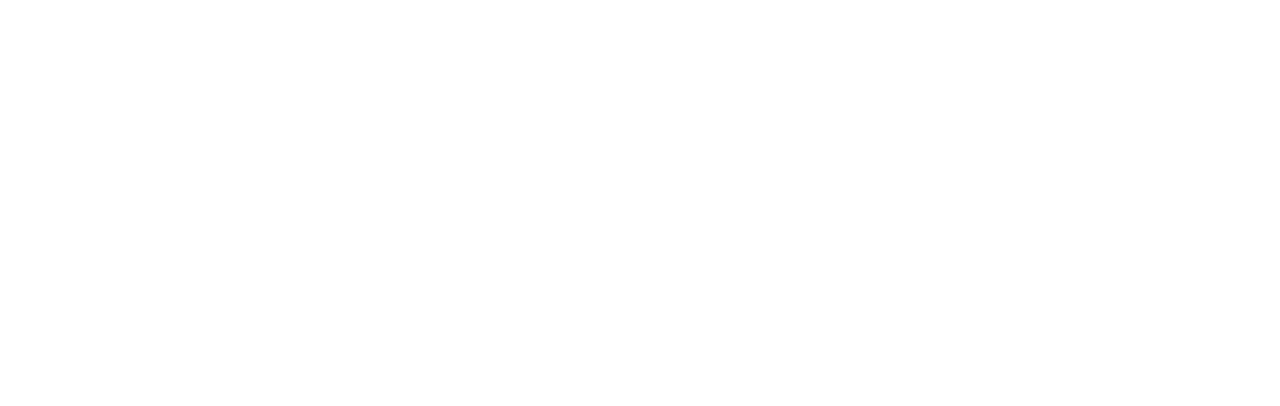
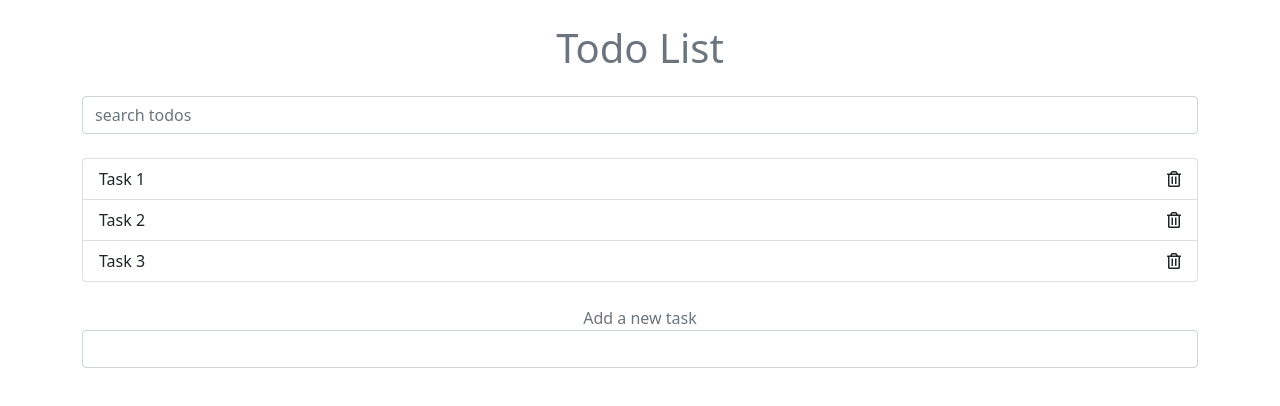
Before and after one commit to michalkolanecki/JS-Todos-Application, a plain HTML site: page index.html in a window 1280 px wide. Drawn offline with nearby package versions, Linux system fonts and the light colour scheme.

Commit message:
Create basic schema in HTML file

```diff
--- a/index.html
+++ b/index.html
@@ -6,11 +6,36 @@
     <meta name="viewport" content="width=device-width, initial-scale=1.0">
     <title>Todos Application with JavaScript</title>
     <link href="https://cdn.jsdelivr.net/npm/bootstrap@5.1.0/dist/css/bootstrap.min.css" rel="stylesheet" integrity="sha384-KyZXEAg3QhqLMpG8r+8fhAXLRk2vvoC2f3B09zVXn8CA5QIVfZOJ3BCsw2P0p/We" crossorigin="anonymous">
+    <link rel="stylesheet" href="https://use.fontawesome.com/releases/v5.7.2/css/all.css" integrity="sha384-fnmOCqbTlWIlj8LyTjo7mOUStjsKC4pOpQbqyi7RrhN7udi9RwhKkMHpvLbHG9Sr" crossorigin="anonymous">
     <link rel="stylesheet" href="main.css">
 </head>
 <body>
-
-
+    <div class="container">
+        <header class="text-center text-secondary my-4">
+            <h1 class="mb-4">Todo List</h1>
+            <form class="search">
+                <input class="form-control m-auto" type="text" name="search" placeholder="search todos" />
+            </form>
+        </header>
+        <ul class="list-group todos mx-auto text-info">
+            <li class="list-group-item d-flex justify-content-between align-items-center">
+                <span>Task 1</span>
+                <i class="far fa-trash-alt delete"></i>
+            </li>
+            <li class="list-group-item d-flex justify-content-between align-items-center">
+                <span>Task 2</span>
+                <i class="far fa-trash-alt delete"></i>
+            </li>
+            <li class="list-group-item d-flex justify-content-between align-items-center">
+                <span>Task 3</span>
+                <i class="far fa-trash-alt delete"></i>
+            </li>
+        </ul>
+        <form class="add text-center my-4">
+            <label class="text-secondary">Add a new task</label>
+            <input class="form-control m-auto" type="text" name="add" />
+        </form>
+    </div>
     <script src="app.js"></script>
 </body>
 </html>
```
